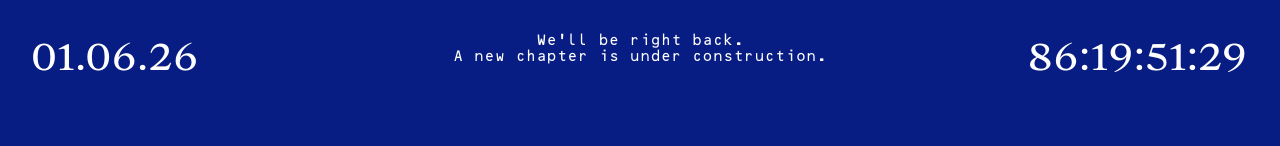
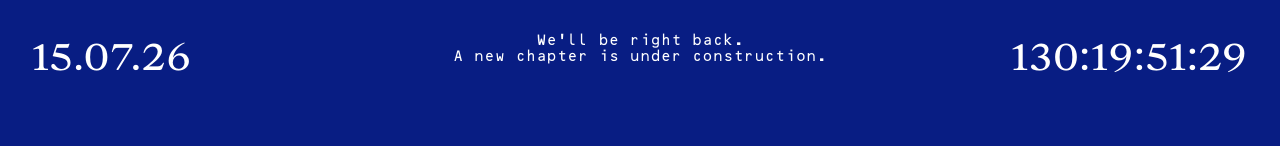
Before and after one commit to Enigma-Communication/enigma-holding-page, a React (Vite) app: page / in a window 1280 px wide. Shown: the top 146 px of the page. Built offline with nearby package versions, Linux system fonts and the light colour scheme.

Commit message:
Update App.tsx

```diff
--- a/src/app/App.tsx
+++ b/src/app/App.tsx
@@ -129,9 +129,9 @@ export default function App() {
   const isOverFormRef = useRef(false);
 
   // Launch date + live countdown
-  const LAUNCH_DATE_LABEL = '01.06.26';
-  // Target: 1 June 2026 00:00 (local time)
-  const launchDateRef = useRef(new Date(2026, 5, 1, 0, 0, 0));
+  const LAUNCH_DATE_LABEL = '15.07.26';
+  // Target: 15 July 2026 00:00 (local time)
+  const launchDateRef = useRef(new Date(2026, 6, 15, 0, 0, 0));
 
   const pad2 = (n: number) => String(n).padStart(2, '0');
   const formatCountdown = (msRemaining: number) => {
```
